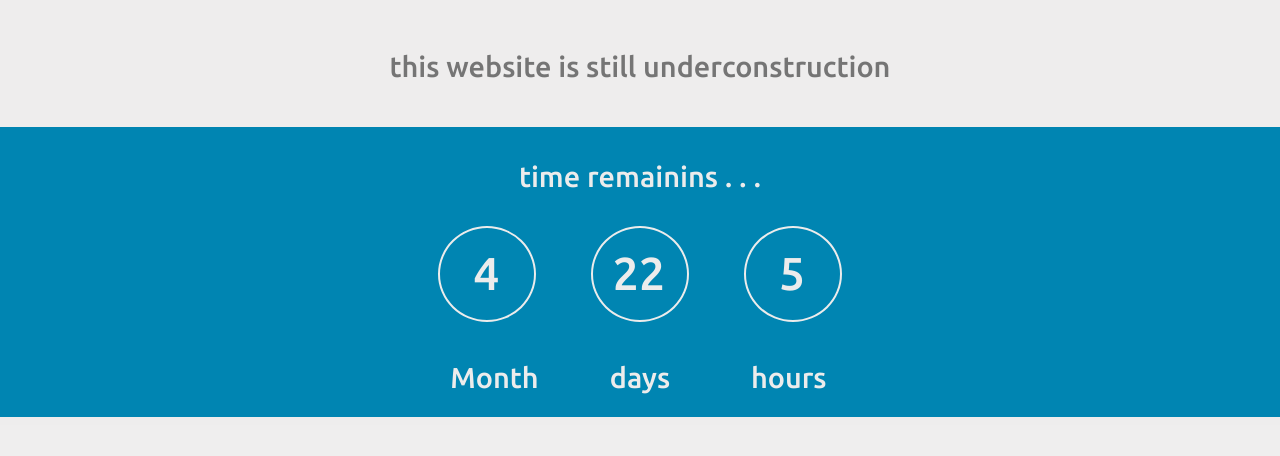
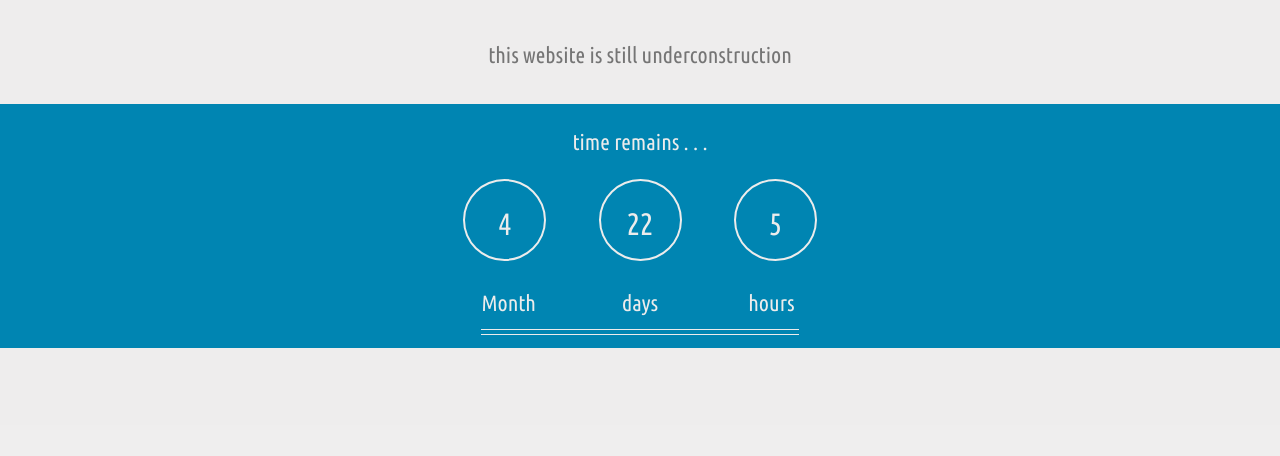
Before and after one commit to hendro7naga/underconstructionpage, a plain HTML site: page index.html in a window 1280 px wide. Shown: the part 84-540 px from the top of the page. Drawn offline with Linux system fonts and the light colour scheme.

Commit message:
fix box time and google font on firefox and ie

```diff
--- a/css/main.css
+++ b/css/main.css
@@ -18,7 +18,7 @@ html, body {
 }
 
 .message-info, span, p, a, textarea {
-  font-family: 'ubuntu', serif;
+  font-family: 'Ubuntu Condensed', sans-serif;
 }
 
 header.main-header {
@@ -70,17 +70,17 @@ span, p {
   margin-top: -5px;
   padding: 2px;
   width: 62%;
-  font-size: 1.8em;
+  font-size: 1.38em;
   text-align: center;
   text-decoration: none;
   line-height: 150%;
 }
 
 section.inlineBox {
-  width: 82px;
-  height: 80px;
+  width: 71px;
+  height: 70px;
   display: inline-block;
-  padding: 6px;
+  padding: 4px;
   margin: 0 24px;
   text-align: center;
   top: -.65em;
@@ -97,7 +97,18 @@ section.inlineBox {
   font-style: normal;
   position: relative;
   display: inline-block;
-  margin: 22% 0;
-  margin-left: -2px;
-  font-size: 1.6em;
+  margin: 31% 0 22%;
+  font-size: 1.4em;
 }
+.message-info:nth-child(3):after {
+  content: "";
+  position: relative;
+  top: -0.4em;
+  display: block;
+  margin: 0 auto;
+  padding: 0;
+  width: 40%;
+  height: 4px;
+  border-top: 1px solid #ECECEC;
+  border-bottom: 1px solid #ECECEC;
+}
--- a/index.html
+++ b/index.html
@@ -5,7 +5,7 @@
   <meta name="viewport" content="width=device-width, initial-scale=1">
   <meta http-equiv="X-UA-Compatible" content="IE=Edge">
   <title>hendropramana - Coming Soon</title>
-  <link href='http://fonts.googleapis.com/css?family=Source+Sans+Pro|Ubuntu:500|Lobster+Two' rel='stylesheet' type='text/css'>
+  <link href='http://fonts.googleapis.com/css?family=Source+Sans+Pro|Ubuntu+Condensed|Lobster+Two' rel='stylesheet' type='text/css'>
   <link rel="stylesheet" href="css/main.css" media="all">
 </head>
 <body>
@@ -17,7 +17,7 @@
       <section class="message-info"><p>this website is still underconstruction</p></section>
     </div>
     <div class="dcm box">
-      <section class="message-info"><p>time remainins . . .</p></section>
+      <section class="message-info"><p>time remains . . .</p></section>
       <div class="message-info">
           <section class="inlineBox circle"><var id="month">4</var></section>
           <section class="inlineBox circle"><var id="days">22</var></section>
```
